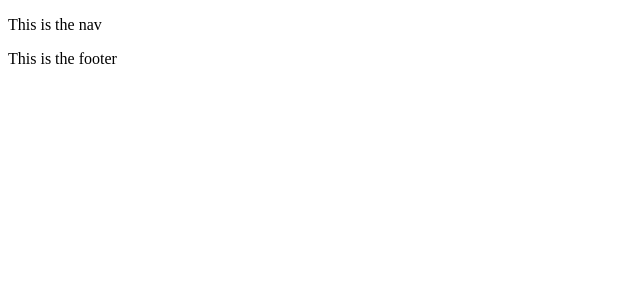
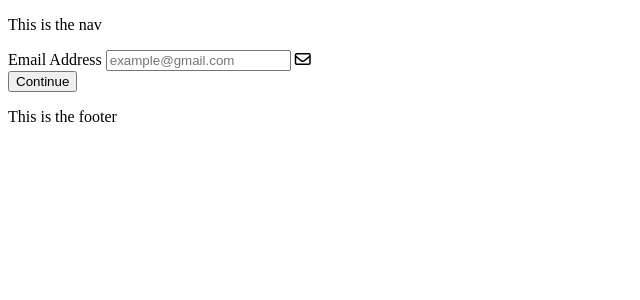
Before and after one commit to CaelenO42/Completionist, a Flask app: page /signin/ in a window 1280 px wide. Shown: the top 300 px of the page, without its empty margins (0-640 px from the left). Run offline with Flask 3, Linux system fonts and the light colour scheme; some libraries are stand-ins or nearby versions.

Commit message:
Add support for signing in with email using JWTs

```diff
--- a/src/templates/user/sign_in.html
+++ b/src/templates/user/sign_in.html
@@ -2,11 +2,21 @@
 {% block title %}Sign In{% endblock %}
 {% block style %}
 <script src="https://accounts.google.com/gsi/client" async></script>
-<link type="text/css" rel="stylesheet" href="{{ url_for('static', filename='styles/home.css') }}">
+<link type="text/css" rel="stylesheet" href="{{ url_for('static', filename='styles/sign_in.css') }}">
 {% endblock %}
 
 {% block content %}
 <section class="signin">
+  {% if invalid_email %}
+  <span style="color: red;">An invalid email was provided.</span>
+  {% endif %}
+  {% if magic_link %}
+  <span style="color: green;">A signin link has been sent to your email inbox!</span>
+  {% endif %}
+  {% if invalid_link %}
+  <span style="color: red;">Your link is invalid. Please sign in again.</span>
+  {% endif %}
+
   <!-- g_id_onload contains Google Identity Services settings -->
     <div
       id="g_id_onload"
@@ -14,9 +24,20 @@
       data-context="signin"
       data-auto_prompt="false"
       data-login_uri="http://localhost:5000/signin/"
-      data-client_id="889438295623-l0f1b0s9ima8g09e5q5r7fcggd8c9512.apps.googleusercontent.com"
+      data-client_id="754765277950-1qloaktmefi3l56md71j4cj04aoj3bdh.apps.googleusercontent.com"
     ></div>
     <!-- g_id_signin places the button on a page and supports customization -->
     <div class="g_id_signin"></div>
+
+    <form method="POST">
+      <div class="field">
+        <label for="email">Email Address</label>
+        <label class="input-field">
+          <input type="email" name="email" placeholder="example@gmail.com">
+           <i class="fa-regular fa-envelope"></i>
+        </label>
+      </div>
+      <input type="submit" value="Continue">
+    </form>
 </section>
 {% endblock %}
--- a/src/user/routes.py
+++ b/src/user/routes.py
@@ -8,6 +8,7 @@ from google.oauth2 import id_token
 from google.auth.transport import requests
 
 from src.utils.db_user import db_user
+from src.utils.JWTGenerator import JWTGen
 
 load_dotenv()
 
@@ -18,35 +19,72 @@ def signin():
       try:
         idinfo = id_token.verify_oauth2_token(request.form['credential'], requests.Request(), os.getenv("GOOGLE_OAUTH_KEY"))
 
+        print(idinfo)
+
         google_sub = idinfo['sub']
-        email = idinfo['email']
-        name = idinfo['name']
+        email = idinfo['email'].lower()
 
         if db_user.exists_google_sub(google_sub):
-          user = db_user.get_user_from_google_sub(google_sub)
-          session['user'] = user
+          session['user'] = db_user.get_user_from_google_sub(google_sub)
 
           return(redirect(url_for("home.index")))
         elif db_user.exists_email(email):
           db_user.link_google_sub(email, google_sub)
 
-          user = db_user.get_user_from_google_sub(google_sub)
-          session['user'] = user
+          session['user'] = db_user.get_user_from_google_sub(google_sub)
 
           return(redirect(url_for("home.index")))
         else:
-          db_user.insert_user(name, email, google_sub)
+          session['email'] = email
+          session['google_sub'] = google_sub
 
-          user = db_user.get_user_from_google_sub(google_sub)
-          session['user'] = user
+          return(redirect(url_for("account.onboarding")))
+      except ValueError:
+        print("error!")
+        return redirect(url_for("signin.signin"))
 
-          return(redirect(url_for("home.index")))
-      except ValueError:
-        return redirect(url_for("signin.signin"))
-    return render_template('user/sign_in.html')
+    if not request.form["email"]: return render_template('user/sign_in.html', invalid_email=True)
+    email = request.form["email"].lower()
+    if db_user.exists_email(email):
+      uuid = db_user.get_uuid_by_email(email)
+      jwt = JWTGen.encode_jwt(email, uuid)
+      print(jwt)
+    else:
+      jwt = JWTGen.encode_jwt(email)
+      print(jwt)
+    return render_template('user/sign_in.html', magic_link=True)
+
   else: return render_template('user/sign_in.html')
 
 @account_bp.route('/signout')
 def signout():
   if 'user' in session: del session['user']
   return redirect(url_for('home.index'))
+
+@account_bp.route('/verify/<jwt>')
+def verify(jwt):
+  if not jwt: return redirect(url_for('user/sign_in.html', invalid_link=True))
+  claims = JWTGen.decode_jwt(jwt)
+  if not claims: return redirect(url_for('user/sign_in.html', invalid_link=True))
+  if 'uuid' in claims:
+    session['user'] = db_user.get_user_from_uuid(claims['uuid'])
+
+    return redirect(url_for("home.index"))
+  elif 'email' in claims:
+    session['email'] = claims['email']
+    return redirect(url_for("account.onboarding"))
+
+@account_bp.route('/onboarding', methods=('GET', 'POST'))
+def onboarding():
+  if request.method == 'POST':
+    if 'email' not in session: return redirect(url_for('home.index'))
+    if 'username' in request.form and len(request.form['username']) >= 1:
+      email = session['email']
+      del session['email']
+      db_user.insert_user(request.form['username'][:20], email, session.get('google_sub', None))
+      session['user'] = db_user.get_user_from_email(email)
+      return redirect(url_for("home.index"))
+    else: return render_template('user/onboarding.html', invalid_username = True)
+  else:
+    if 'email' in session: return render_template('user/onboarding.html')
+    else: return redirect(url_for('home.index'))
--- a/src/utils/JWTGenerator.py
+++ b/src/utils/JWTGenerator.py
@@ -11,7 +11,7 @@ import redis
 KEY_FILE = 'oct-256.json'
 
 class JWTGen:
-  def encode_jwt(email, uuid):
+  def encode_jwt(email, uuid=None):
     with open(KEY_FILE, 'r') as f:
       data = json.load(f)
       key_set = KeySet.import_key_set(data)
@@ -56,13 +56,14 @@ class JWTGen:
 
       claims_request = JWTClaimsRegistry(
         email={"essential": True, 'allow_blank': False},
-        uuid={"essential": True, 'allow_blank': False},
+        uuid={"essential": False, 'allow_blank': True},
         iss={"essential": True, 'allow_blank': False, 'value': "completionist"}
       )
 
       claims_request.validate(s.claims)
 
-      return claims['uuid']
+      if claims['uuid']: return {"uuid": claims['uuid']}
+      else: return {"email": claims['email']}
     except (ValueError, BadSignatureError, ExpiredTokenError, InvalidClaimError, MissingClaimError):
       return None
 
```
Also changed, not shown: src/templates/user/onboarding.html (added, +25 -0 lines), src/utils/db_user.py (+24 -2 lines).
